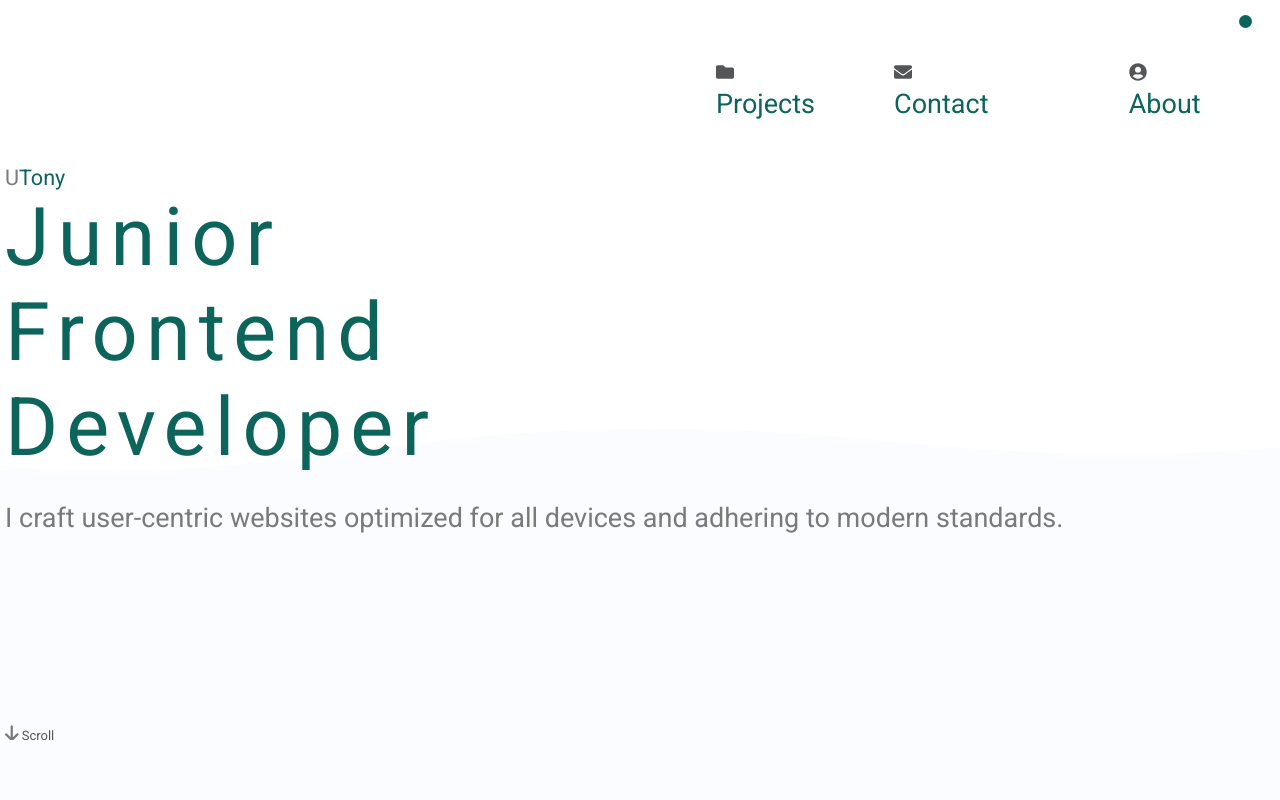
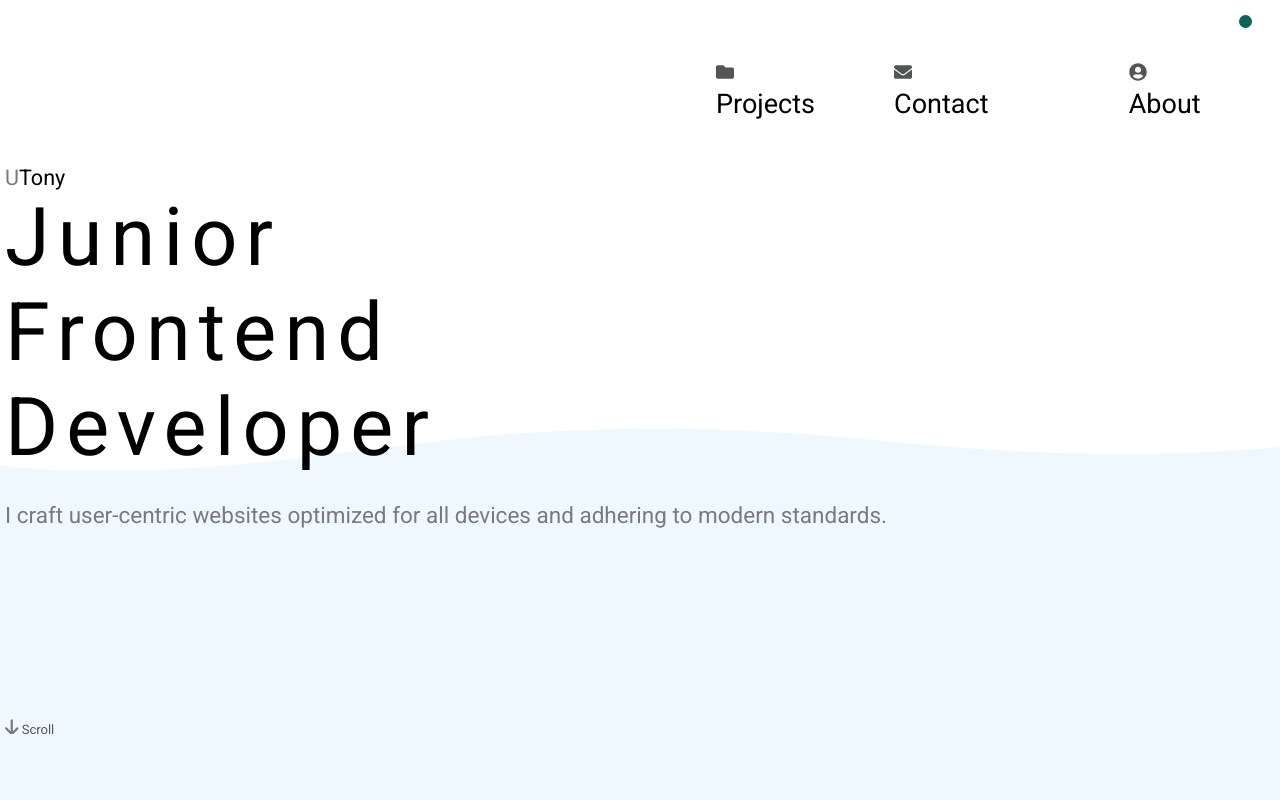
Before and after one commit to UtonyDev/utony-portfolio, a React (Vite) app: page / in a window 1280 px wide. Shown: the top 800 px of the page. Built offline with nearby package versions, Linux system fonts and the light colour scheme.

Commit message:
Made some UI improvements

```diff
--- a/src/App.css
+++ b/src/App.css
@@ -10,11 +10,10 @@ box-sizing: border-box;
 
 :root {
    --menuBar: #ffffff;
-   --aquamFont: #0C645B;
    --grey: #7A7A7A;
    --iconclr: #535557;
    --boxShadowClr: #0000001a;
-   --svgBackClr: #FAFCFF;
+   --svgBackClr: #f0f8ff;
    --topbackclr: #ffffff;
    --white:  #ffffff;
    --TxtFontXClr: #0a0a0a;
@@ -22,17 +21,22 @@ box-sizing: border-box;
 }
 body[data-theme = 'light'] {
    --menuCard: rgba(247, 246, 246, 0.8);
-   --svgBackClr: aliceblue;
+   --cardClr: #E5EDF5;
+   --svgBackClr: #f0f8ff;
    --topbackclr: #ffffff;
    --white:  #ffffff;
+   --aquamFont: #0C645B;
+   --aquamWeight: 500;
    --footBackclr: rgba(229, 229, 229, 0.5);
 }
 body[data-theme = 'dark'] {
    --menuCard: rgba(10, 10, 10, 0.8);
    --menuBar: #080808;
-   --aquamFont: #70FFCF;
+   --cardClr: rgba(22, 27, 34, 0.7);
+   --aquamFont: #2AB79F;
+   --aquamWeight: 100;
    --grey: #C9C9C9;
-   --svgBackClr: #282C34;
+   --svgBackClr: #0A0E14;
    --topbackclr: #080808;
    --white: #292b2c;
    --TxtFontXClr: #C0C0C0;
@@ -64,7 +68,7 @@ body[data-theme = 'dark'] {
 }
 
 #txt {
-   font-size: 1.5rem !important;
+   font-size: 1.25rem !important;
 }
 
 svg {
@@ -138,7 +142,7 @@ svg {
    width: 75px !important;
    height: 75px !important;
    border-radius: 50% !important;
-   margin: 5px;
+   margin-left: 2%;
    z-index: 100 !important;
  }
 .menurev {
@@ -156,9 +160,6 @@ svg {
    padding-left: 3.5% !important;
    font-size: 1.5em !important;
 }
-.menupc {
-   background-color: var(--white) !important;
-}
 .hide {
    right: -115%;
 }
@@ -172,14 +173,15 @@ svg {
    padding: 0.2em;
 }
 .morecon {
-   margin-left: 10px !important;
+   margin-left: 2%;
+   padding-left: 3.5% !important;
    max-height: 0;
    transition: max-height .5s ease-out;
    overflow: hidden;
    padding:0;
 }
 .moreconv {
-   max-height: fit-content !important;
+   max-height: 500px !important;
    transition: max-height .5s ease-in;
 }
 #chev {
@@ -233,6 +235,7 @@ svg {
 .gtxt {
   color: var(--aquamFont) !important;
   font-size: 3.2em !important;
+  font-weight: var(--aquamWeight) !important;
 }
 .utxt {
    color: var(--aquamFont);
@@ -300,7 +303,7 @@ p {
  .con {
    border-radius: 0.5em;
    box-shadow: 0px 2px 4px rgba(0,0,0,0.5) ;
-   background-color: var(--white);
+   background-color: var(--cardClr);
    color: var(--TxtFontXClr) !important;
  }
  .con:hover {
```
